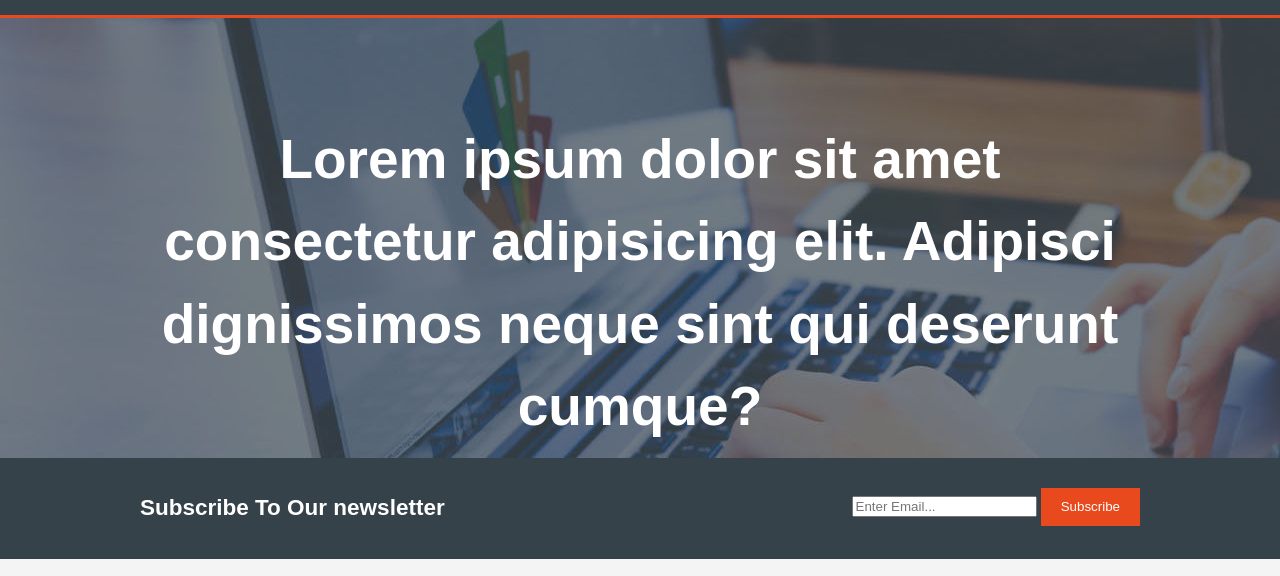
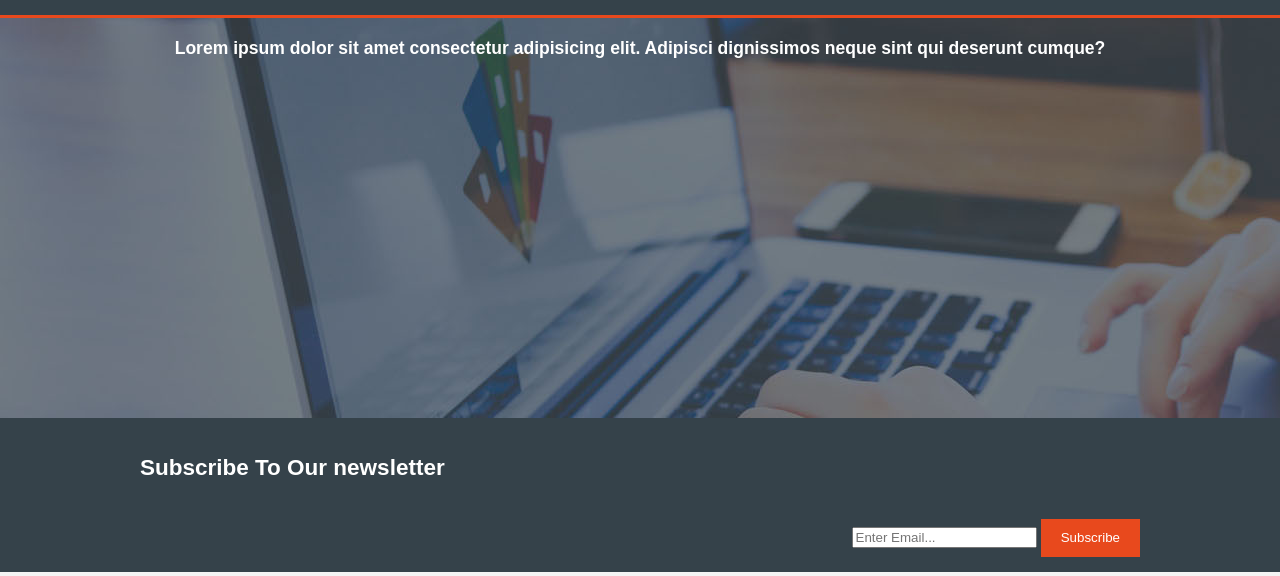
Before and after one commit to Eltayeb-Elgaali/acme-web-design, a plain HTML site: page index.html in a window 1280 px wide. Shown: the part 108-684 px from the top of the page. Drawn offline with Linux system fonts and the light colour scheme.

Commit message:
Update index.html

```diff
--- a/index.html
+++ b/index.html
@@ -1,5 +1,5 @@
 <!DOCTYPE html>
-<html>
+<html lang="en">
 
 <head>
   <meta charset="utf-8">
@@ -32,13 +32,13 @@
 
   <section id="showcase">
     <div class="container">
-      <h1>Lorem ipsum dolor sit amet consectetur adipisicing elit. Adipisci dignissimos neque sint qui deserunt cumque?</h1>
+      <h3>Lorem ipsum dolor sit amet consectetur adipisicing elit. Adipisci dignissimos neque sint qui deserunt cumque?</h3>
     </div>
   </section>
 
   <section id="newsletter">
     <div class="container">
-      <h1>Subscribe To Our newsletter</h1>
+      <h2>Subscribe To Our newsletter</h2>
       <form>
         <input type="email" placeholder="Enter Email...">
         <button type="submit" class="button_1">Subscribe</button>
```
